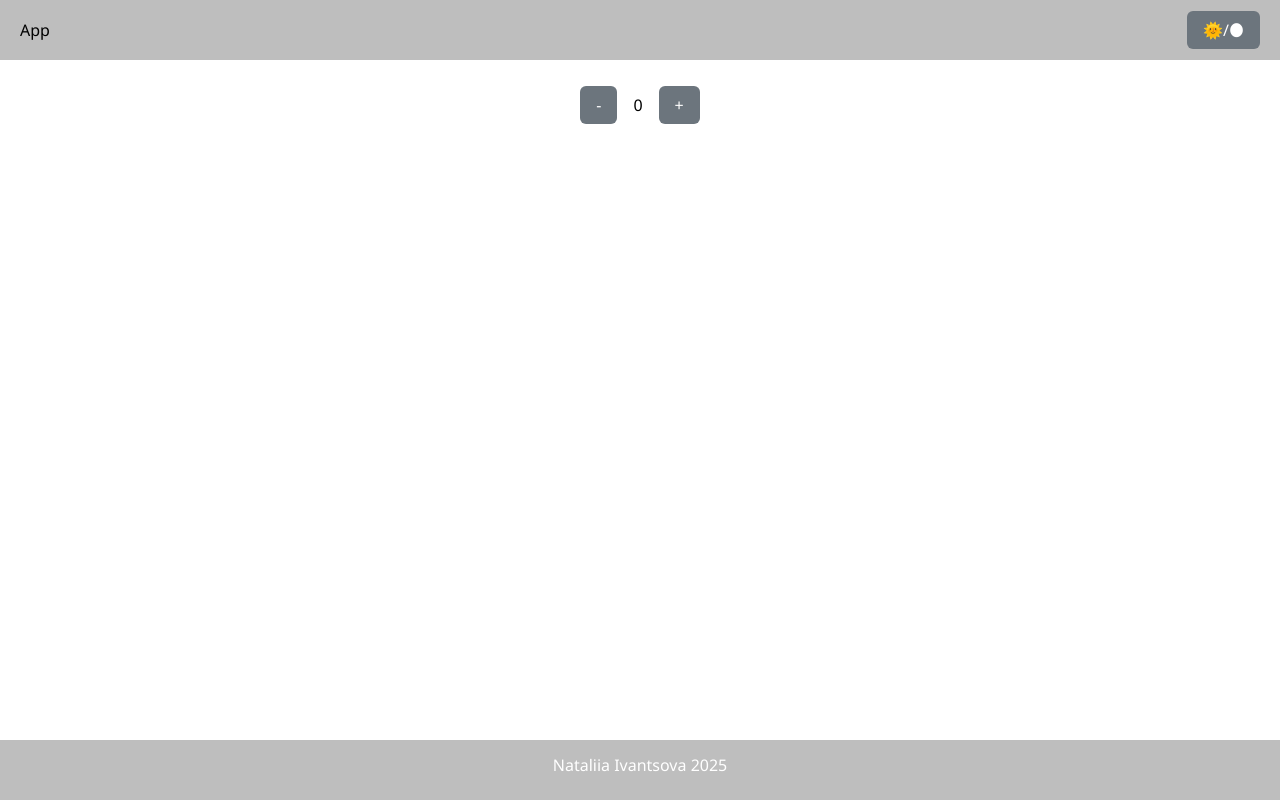
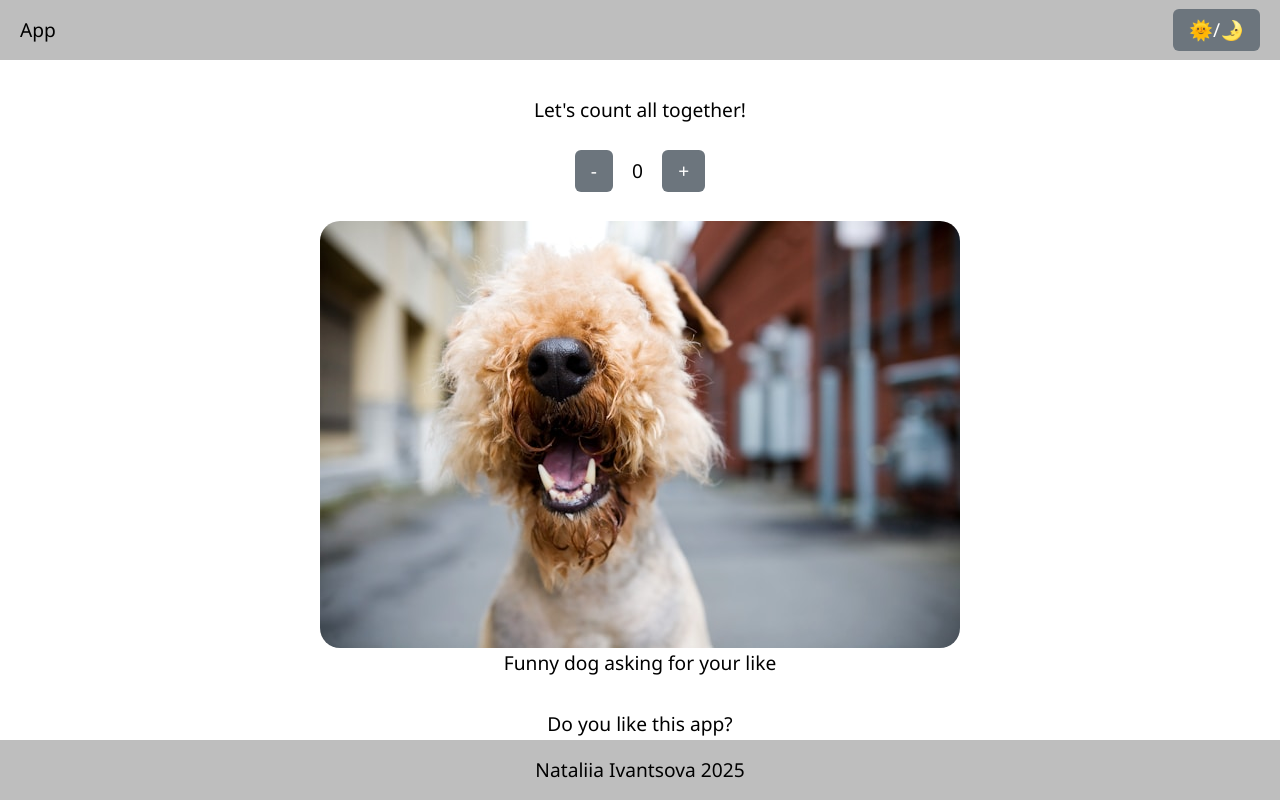
Before and after one commit to NataliaIv90/gurtok-react, a React (Vite) app: page / in a window 1280 px wide. Built offline with nearby package versions, Linux system fonts and the light colour scheme.

Commit message:
feat: added liker

```diff
--- a/src/components/index.ts
+++ b/src/components/index.ts
@@ -1,2 +1,3 @@
 export { Button } from './UI/button/Button';
 export { Counter } from './counter/Counter';
+export { Liker } from './liker/Liker';
--- /dev/null
+++ b/src/components/liker/Liker.tsx
@@ -0,0 +1,16 @@
+import { Button } from "@components/index";
+import { FunctionComponent, useState } from "react";
+
+export const Liker: FunctionComponent = () => {
+    const [isLiked, setIsLiked] = useState<boolean>(false);
+
+    const toggleLike = () => setIsLiked(prevIsLiked => !prevIsLiked);
+
+    let likeBtnText: 'Like' | 'Dislike' = isLiked ? 'Dislike' : 'Like';
+
+    return (
+      <div className="liker">
+        <Button text={likeBtnText} onClick={toggleLike} />
+      </div>
+    );
+  };
--- a/src/index.css
+++ b/src/index.css
@@ -3,4 +3,9 @@
 :root{
     --bg-color: #bebebe;
     --bg-dark: #5c5c5c;
+    font-size: 1.2rem;
 }
+
+.center{
+    text-align: center;
+}
--- a/src/pages/footer/Footer.css
+++ b/src/pages/footer/Footer.css
@@ -2,5 +2,4 @@ footer {
   width: 100%;
   background-color: var(--bg-color);
   text-align: center;
-  color: #ffffff;
 }
--- a/src/pages/header/Header.tsx
+++ b/src/pages/header/Header.tsx
@@ -9,7 +9,7 @@ export const Header: FunctionComponent = () => {
   return (
     <header className='header'>
       <p>App</p>
-      <Button onClick={toggleTheme} text='🌞/🌑' />
+      <Button onClick={toggleTheme} text='🌞/🌛' />
     </header>
   );
 };
--- a/src/pages/main/Main.css
+++ b/src/pages/main/Main.css
@@ -1,4 +1,22 @@
 .main {
     padding: 20px;
     overflow: auto;
+    display: flex;
+    justify-content: space-between;
+    flex-direction: column;
 }
+
+.image-wrapper{
+    width: 90%;
+    margin: auto;
+    text-align: center;
+    padding: 20px 0;
+}
+
+.image{
+    border-radius: 20px;
+    overflow: hidden;
+    width: 640px;
+    max-width: 90%;
+    height: auto;
+}
--- a/src/pages/main/Main.tsx
+++ b/src/pages/main/Main.tsx
@@ -1,11 +1,24 @@
 import { FunctionComponent } from 'react';
+import { Counter, Liker } from '@components/index';
+import img from '@/assets/img.jpg';
+
 import './Main.css';
-import { Counter } from '@components/index';
 
 export const Main: FunctionComponent = () => {
   return (
     <main className='main'>
+      <p className='center'>Let's count all together!</p>
       <Counter/>
+
+      <figure className='image-wrapper'>
+        <img src={img} alt="Dog image" className='image'/>
+        <figcaption>Funny dog asking for your like</figcaption>
+      </figure>
+
+      <p className='center'>Do you like this app?</p>
+      <div className='center'>
+        <Liker />
+        </div>
     </main>
   );
 };
```
Also changed, not shown: src/assets/img.jpg (added), src/components/liker/Liker.css (added).
